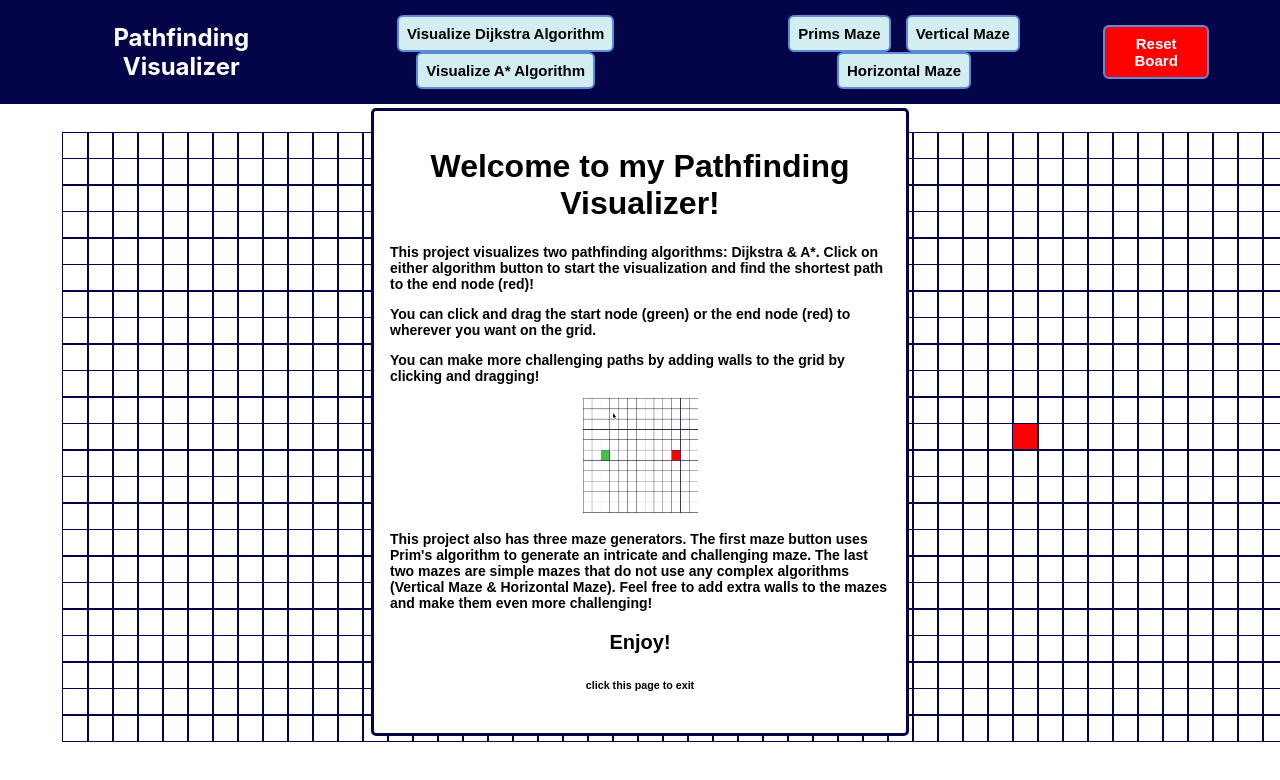
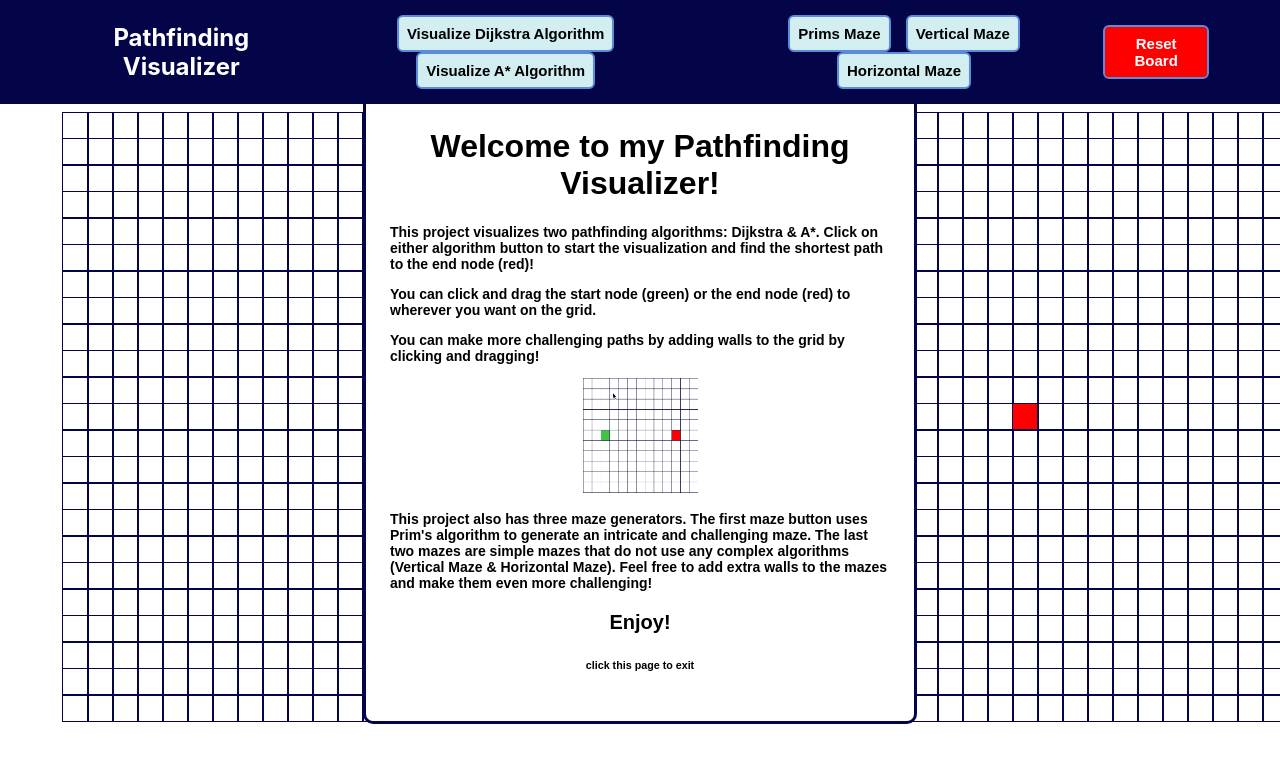
Before and after one commit to Rahulk284/PathfindingVisualizer, a React (Create React App) app: page / in a window 1280 px wide. Shown: the top 780 px of the page. Built offline with nearby package versions, Linux system fonts and the light colour scheme.

Commit message:
format changes

```diff
--- a/src/PathfindingVisualizer/PathfindingVisualzier.css
+++ b/src/PathfindingVisualizer/PathfindingVisualzier.css
@@ -1,7 +1,7 @@
 .grid-containger{
     display: inline-block;
     min-width: 1500px;
-    margin: 135px 0 0;
+    margin: 115px 0 0;
 }
 
 
@@ -59,26 +59,26 @@ button.reset:hover{
 }
 
 .popup-container {
-    max-height: 80vh;
+    max-height: 70vh;
     overflow: auto;
     cursor: pointer;
 }
 
 .popup .popup-text {
-    padding: 1rem;
+    padding: 1.5rem;
     font-family: sans-serif;
     font-weight: 800;
     visibility: visible;
     position: fixed;
-    top:13.5%;
-    left:calc(50vw - 269px);
+    top:10%;
+    left:calc(50vw - 277px);
     width: 500px;
     height: 590px;
     border-style: solid;
     border-width: 3px;
     border-color: rgb(4, 4, 72);
     background-color:  white;
-    border-radius: 5px;
+    border-radius: 10px;
 }
 
 .popup .show {
```
Also changed, not shown: 1 other file (tests, documents, lock files or other folders).
